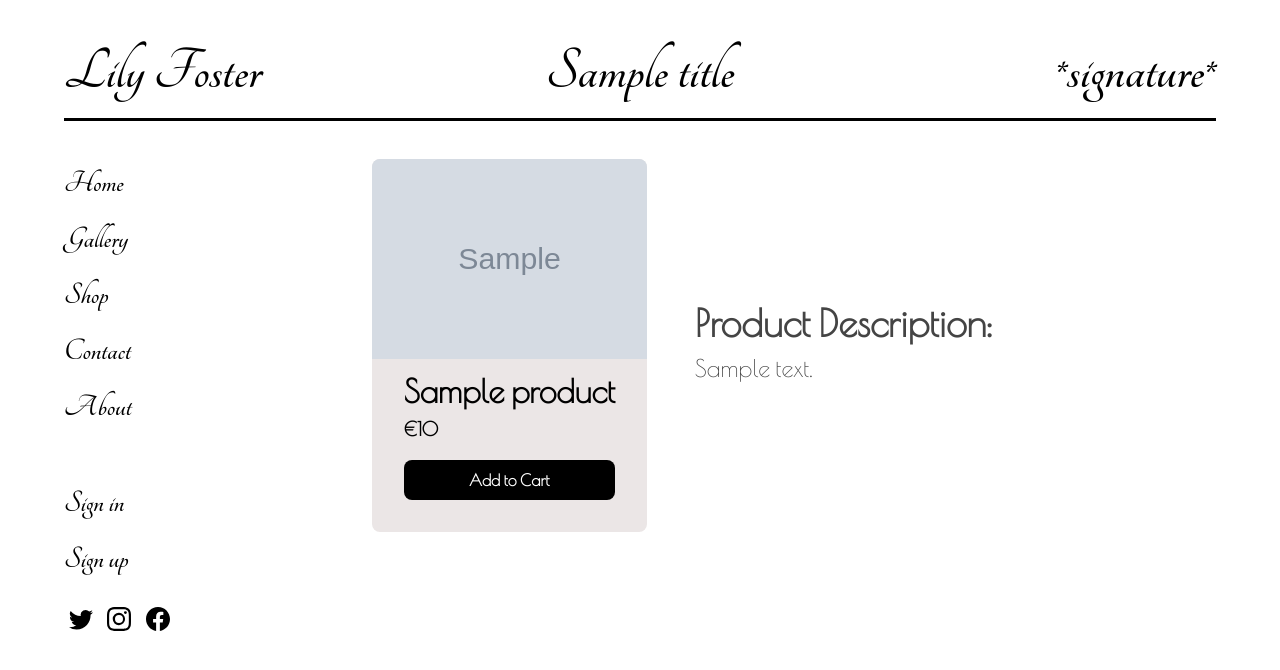
After one commit to MatthewFoster02/lily-foster-art, a Python web app: template ProjectLily/src/templates/viewproduct.html in a window 1280 px wide. The commit adds this page. Shown: the top 670 px of the page. Run offline with Jinja, Linux system fonts and the light colour scheme; the template is opened without the code that fills it: most values are stand-ins (such as "Sample title", 1, 10 or a date in 2020); grey boxes marked "Sample" are stand-in pictures; some libraries are stand-ins or nearby versions.

Commit message:
Finished shop

```diff
--- a/ProjectLily/src/art/routes.py
+++ b/ProjectLily/src/art/routes.py
@@ -37,8 +37,10 @@ def shop():
     products = Products.query.paginate(page=page, per_page=6)
     return render_template('shop.html', title="Shop", products=products)
 
-@art.route("product<int:product_id>")
+@art.route("/product<int:product_id>")
 def view_product(product_id):
     """
         View selected product
     """
+    product = Products.query.get_or_404(product_id)
+    return render_template('viewproduct.html', product=product)
--- a/ProjectLily/src/models.py
+++ b/ProjectLily/src/models.py
@@ -58,7 +58,7 @@ class Products(db.Model):
     id = db.Column(db.Integer, primary_key=True)
     title = db.Column(db.String(100), nullable=False)
     description = db.Column(db.String(500), nullable=False)
-    filename = db.Column(db.String(200), unique=True, nullable=False)
+    filename = db.Column(db.String(200), nullable=False)
     price = db.Column(db.Float, nullable=False)
     previous_price = db.Column(db.Float)
     sale = db.Column(db.Boolean, nullable=False)
--- a/ProjectLily/src/static/style.css
+++ b/ProjectLily/src/static/style.css
@@ -369,8 +369,6 @@ a, a:hover{
   display: flex;
   flex-direction: column;
   gap: 0.5rem;
-  align-items: center;
-  justify-content: center;
   max-width: 17.5rem;
   overflow: hidden;
   margin-inline: auto;
@@ -409,7 +407,7 @@ a, a:hover{
   padding: 0.5rem 2rem;
   background-color: var(--clr-neutral-900);
   border: none;
-  border-radius: 100vw;
+  border-radius: 0.5rem;
 }
 
 .product-add:hover,
@@ -432,6 +430,7 @@ a, a:hover{
     font-size: 1rem;
     color: var(--clr-neutral-300);
     font-weight: var(--fw-boldest);
+    margin: 0;
 }
 
 .pricing {
@@ -455,6 +454,24 @@ a, a:hover{
     margin: 0;
 }
 
+.product-item {
+  display: grid;
+  grid-template-areas:
+  "card"
+  "description";
+  gap: 3rem;
+  align-items: center;
+  justify-content: center;
+}
+
+.view-product {
+  grid-area: card;
+}
+
+.product-description {
+  grid-area: description;
+}
+
 @media (min-width: 800px){
   .containerMainBody{
     display: grid;
@@ -469,6 +486,10 @@ a, a:hover{
     display: grid;
     grid-template-columns: 1fr 1fr;
     margin: auto;
+  }
+
+  .product-item {
+    grid-template-areas: "card description";
   }
 
   .galleryIMG {
--- a/ProjectLily/src/templates/layout.html
+++ b/ProjectLily/src/templates/layout.html
@@ -65,7 +65,7 @@
                         <ul class="general-navigation">
                             <li><a class="hover-underline-animation" href="{{ url_for('main.index') }}">Home</a></li>
                             <li><a class="hover-underline-animation" href="{{ url_for('art.gallery') }}">Gallery</a></li>
-                            <!--<li><a class="hover-underline-animation" href="{{ url_for('art.shop') }}">Shop</a></li>-->
+                            <li><a class="hover-underline-animation" href="{{ url_for('art.shop') }}">Shop</a></li>
                             <!-- <li><a class="hover-underline-animation" href="{{ url_for('art.cart') }}">Cart</a></li> -->
                             <li><a class="hover-underline-animation" href="{{ url_for('users.contact') }}">Contact</a></li>
                             <li><a class="hover-underline-animation" href="{{ url_for('main.about') }}">About</a></li>
@@ -106,7 +106,7 @@
                         <ul class="general-navigation">
                             <li><a class="hover-underline-animation" href="{{ url_for('main.index') }}">Home</a></li>
                             <li><a class="hover-underline-animation" href="{{ url_for('art.gallery') }}">Gallery</a></li>
-                            <!--<li><a class="hover-underline-animation" href="{{ url_for('art.shop') }}">Shop</a></li>-->
+                            <li><a class="hover-underline-animation" href="{{ url_for('art.shop') }}">Shop</a></li>
                             <!-- <li><a class="hover-underline-animation" href="{{ url_for('art.cart') }}">Cart</a></li> -->
                             <li><a class="hover-underline-animation" href="{{ url_for('users.contact') }}">Contact</a></li>
                             <li><a class="hover-underline-animation" href="{{ url_for('main.about') }}">About</a></li>
--- /dev/null
+++ b/ProjectLily/src/templates/viewproduct.html
@@ -0,0 +1,37 @@
+{% extends "layout.html" %}
+{% block content %}
+    <div class="content-section">
+        <div class="left-aligned product-item">
+            <div class="product-card view-product">
+                <img src="static/products/{{ product.filename }}" alt="" class="product-img">
+                <div class="product">
+                    <div class="product-info">
+                        {% if product.sale %}
+                            <div class="sale">
+                                <p class="sale-text">
+                                    SALE - {{ product.sale_percent }}% OFF!
+                                </p>
+                            </div>
+                        {% endif %}
+                        <p class="product-title">
+                            {{ product.title }}
+                        </p>
+                        <div class="pricing">
+                            <p class="price">€{{ product.price }}</p>
+                            {% if product.sale %}
+                                <p class="previous-price"><s>€{{ product.previous_price }}</s></p>
+                            {% endif %}
+                        </div>
+                    </div>
+                    <button class="product-add">
+                        Add to Cart
+                    </button>
+                </div>
+            </div>
+            <div class="product-description">
+                <h2 class="account-heading">Product Description:</h2>
+                <h2 class="image-desc">{{ product.description }}</h2>
+            </div>
+        </div>
+    </div>
+{% endblock content %}
```
Also changed, not shown: ProjectLily/src/templates/shop.html (+5 -5 lines), ProjectLily/src/templates/updateDB.html (added, +8 -0 lines), ProjectLily/src/users/routes.py (+18 -1 lines), ProjectLily/src/site.db.
